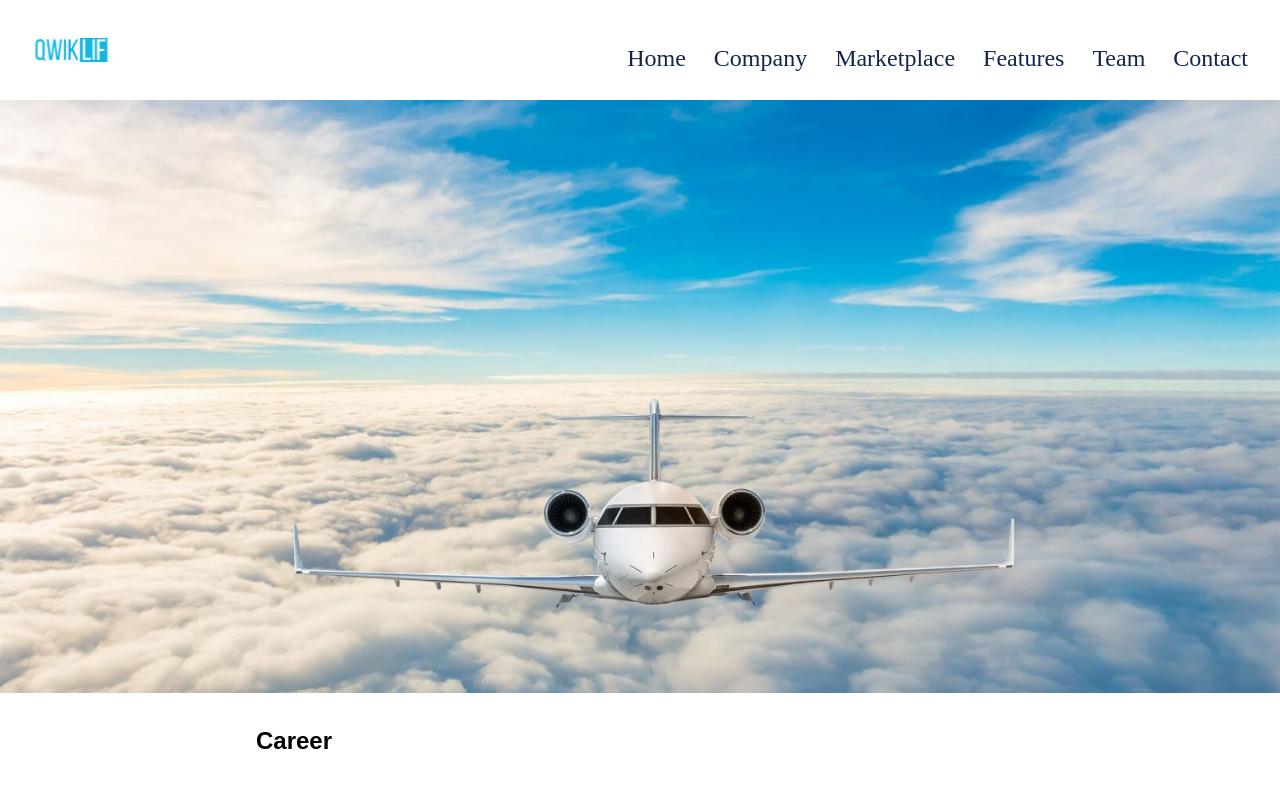
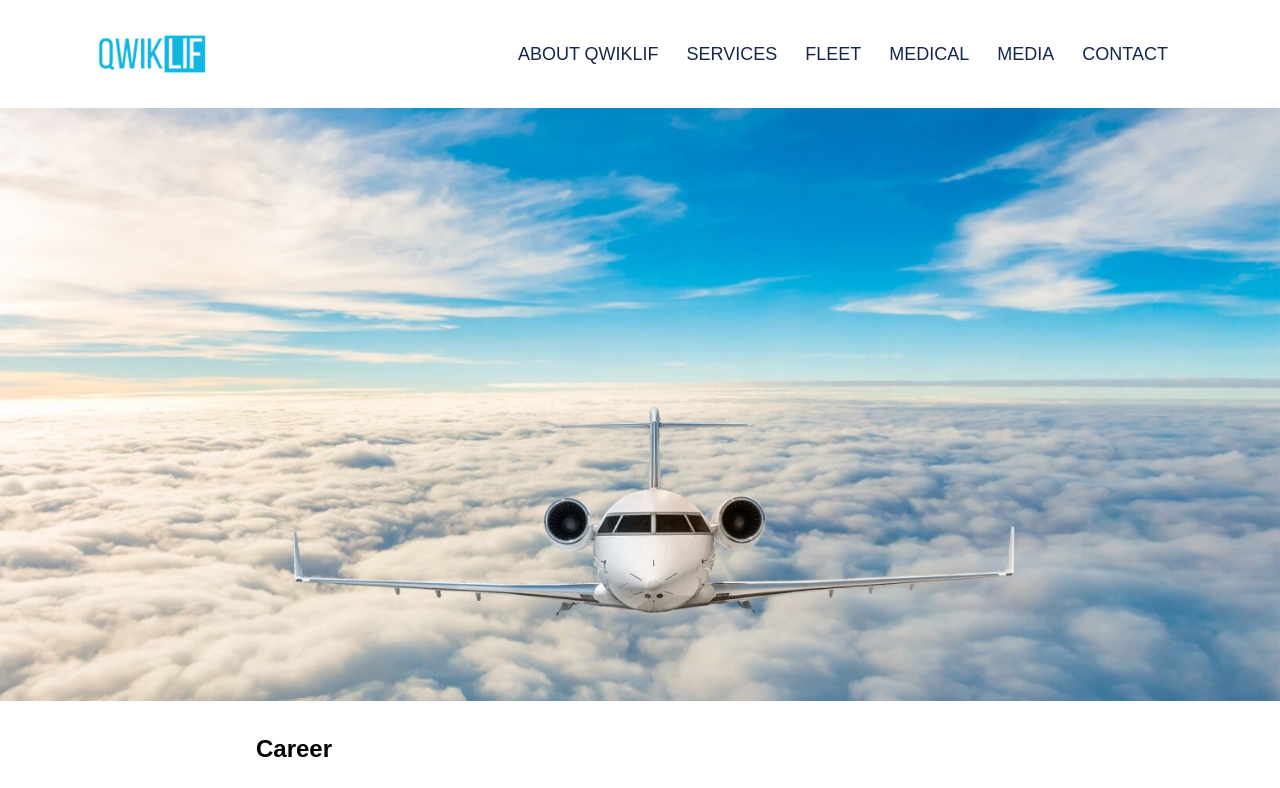
Before and after one commit to digvijaybind/qwik-new-customer-panel, a Next.js app: page /career in a window 1280 px wide. Shown: the top 788 px of the page. Built offline with nearby package versions, Linux system fonts and the light colour scheme.

Commit message:
header and home page changes

```diff
--- a/components/header/Header.jsx
+++ b/components/header/Header.jsx
@@ -1,4 +1,4 @@
-import React, {useState} from "react";
+import React, { useState } from "react";
 import styles from "./Header.module.css";
 import Logo from "../../public/images/logo.svg";
 import Image from "next/image";
@@ -11,18 +11,12 @@ const Header = () => {
   };
   return (
     <div>
-      <header>
-        <nav class="bg-white border-gray-200 px-4 lg:px-20 py-2.5 sm:px-4 py-4 md:px-2 py-2">
+      <header className="font-Montserrat">
+        <nav class="bg-white border-gray-200 px-24 sm:px-4 py-4">
           <div class="flex justify-between align-baseline pr-50 pl-50 mb-25 mt-15 sm:pr-0 pl-0 md:pr-25 pl-25">
             <div className={styles.headerMangnement}>
               <Link href="/">
-                <Image
-                  src={Logo}
-                  class="mr-3 h-6 sm:h-9"
-                  width={110}
-                  height={63}
-                  alt="Flowbite Logo"
-                />
+                <img src={"/images/logo.png"} class="mr-3 h-10" alt="Qwiklif Logo" />
               </Link>
 
               {/* <div class="flex items-center lg:order-2">
@@ -78,78 +72,38 @@ const Header = () => {
               class="sm:hidden md:hidden"
               id="mobile-menu-2"
             >
-              <ul class="flex  flex-row mt-4 text-[24px] text-Bluedark cursor-pointer font-medium  lg:flex-row lg:space-x-8 lg:mt-0">
+              <ul class="flex  flex-row my-4 text-lg uppercase text-Bluedark cursor-pointer font-medium  lg:flex-row lg:space-x-8 lg:mt-0">
+                <Link href="/about">
+                  <li class="block py-2 pr-4 pl-3  hover:text-gray-300">About QWIKLIF</li>
+                </Link>
                 <Link href="/">
-                  <li class="block py-2 pr-4 pl-3  hover:text-gray-300">
-                    Home
-                  </li>
-                </Link>
-                <Link href="/about">
-                  <li class="block py-2 pr-4 pl-3  hover:text-gray-300">
-                    Company
-                  </li>
+                  <li class="block py-2 pr-4 pl-3  hover:text-gray-300">Services</li>
                 </Link>
 
-                <li class="block py-2 pr-4 pl-3  hover:text-gray-300">
-                  Marketplace
-                </li>
-                <li class="block py-2 pr-4 pl-3  hover:text-gray-300">
-                  Features
-                </li>
-                <li class="block py-2 pr-4 pl-3  hover:text-gray-300">Team</li>
+                <li class="block py-2 pr-4 pl-3  hover:text-gray-300">Fleet</li>
+                <li class="block py-2 pr-4 pl-3  hover:text-gray-300">Medical</li>
+                <li class="block py-2 pr-4 pl-3  hover:text-gray-300">Media</li>
                 <Link href="/contact-us">
-                  <li class="block py-2 pr-4 pl-3  hover:text-gray-300">
-                    Contact
-                  </li>
+                  <li class="block py-2 pr-4 pl-3  hover:text-gray-300">Contact</li>
                 </Link>
               </ul>
             </div>
-            <button
-              class="hidden sm:block focus:outline-none cursor-pointer"
-              onClick={toggleSidebar}
-            >
-              <svg
-                class="w-6 h-6"
-                fill="none"
-                stroke="currentColor"
-                viewBox="0 0 24 24"
-                xmlns="http://www.w3.org/2000/svg"
-              >
-                <path
-                  stroke-linecap="round"
-                  stroke-linejoin="round"
-                  stroke-width="2"
-                  d="M4 6h16M4 12h16m-7 6h7"
-                ></path>
+            <button class="hidden sm:block focus:outline-none cursor-pointer" onClick={toggleSidebar}>
+              <svg class="w-6 h-6" fill="none" stroke="currentColor" viewBox="0 0 24 24" xmlns="http://www.w3.org/2000/svg">
+                <path stroke-linecap="round" stroke-linejoin="round" stroke-width="2" d="M4 6h16M4 12h16m-7 6h7"></path>
               </svg>
             </button>
             {/* Sidebar */}
-            <aside
-              className={`bg-white text-white h-screen w-64 fixed left-0 top-0 overflow-y-auto transition-transform transform ${
-                isSidebarOpen ? "translate-x-0" : "-translate-x-full"
-              } md:translate-x-0 md:relative md:static`}
-            >
+            <aside className={`bg-white text-white h-screen w-64 fixed left-0 top-0 overflow-y-auto transition-transform transform ${isSidebarOpen ? "translate-x-0" : "-translate-x-full"} md:translate-x-0 md:relative md:static`}>
               {/* Sidebar Content */}
               <div className="p-4">
                 <ul class="flex  flex-col align-baseline mt-4 text-[24px] text-Bluedark cursor-pointer font-medium">
-                  <li class="block py-2 pr-4 pl-3  hover:text-gray-300">
-                    Home
-                  </li>
-                  <li class="block py-2 pr-4 pl-3  hover:text-gray-300">
-                    Company
-                  </li>
-                  <li class="block py-2 pr-4 pl-3  hover:text-gray-300">
-                    Marketplace
-                  </li>
-                  <li class="block py-2 pr-4 pl-3  hover:text-gray-300">
-                    Features
-                  </li>
-                  <li class="block py-2 pr-4 pl-3  hover:text-gray-300">
-                    Team
-                  </li>
-                  <li class="block py-2 pr-4 pl-3  hover:text-gray-300">
-                    Contact
-                  </li>
+                  <li class="block py-2 pr-4 pl-3  hover:text-gray-300">Home</li>
+                  <li class="block py-2 pr-4 pl-3  hover:text-gray-300">Company</li>
+                  <li class="block py-2 pr-4 pl-3  hover:text-gray-300">Marketplace</li>
+                  <li class="block py-2 pr-4 pl-3  hover:text-gray-300">Features</li>
+                  <li class="block py-2 pr-4 pl-3  hover:text-gray-300">Team</li>
+                  <li class="block py-2 pr-4 pl-3  hover:text-gray-300">Contact</li>
                 </ul>
                 {/* Add your sidebar links or content here */}
               </div>
```
